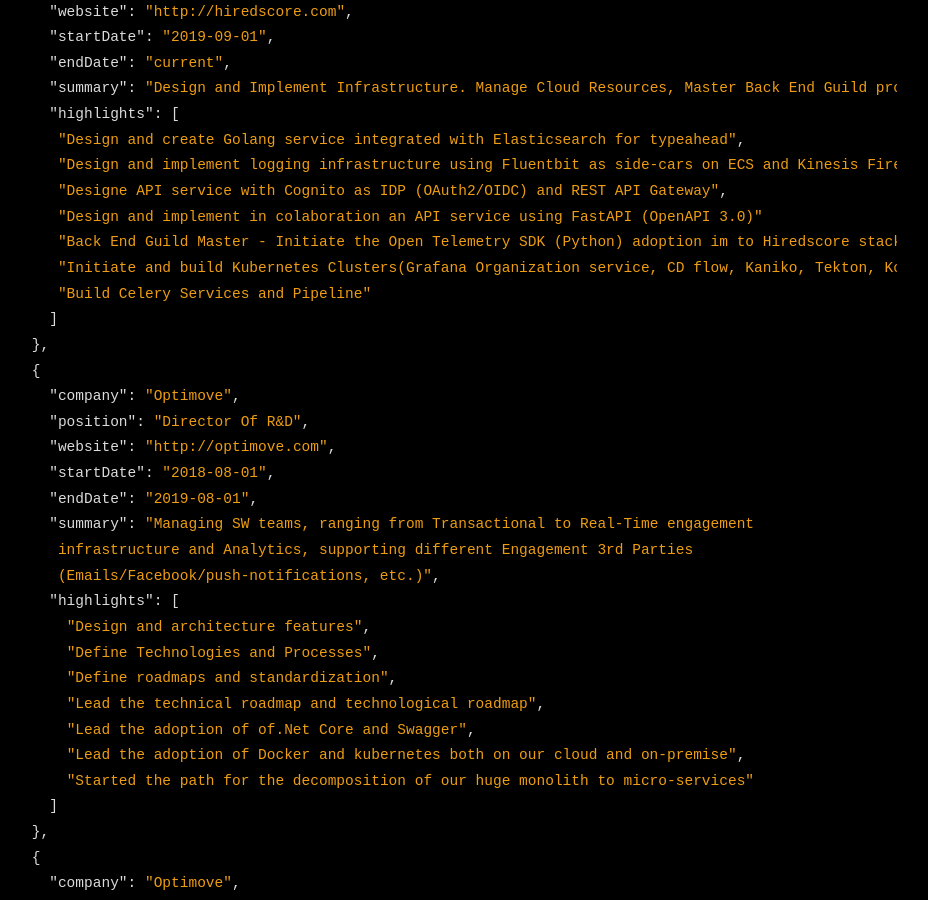
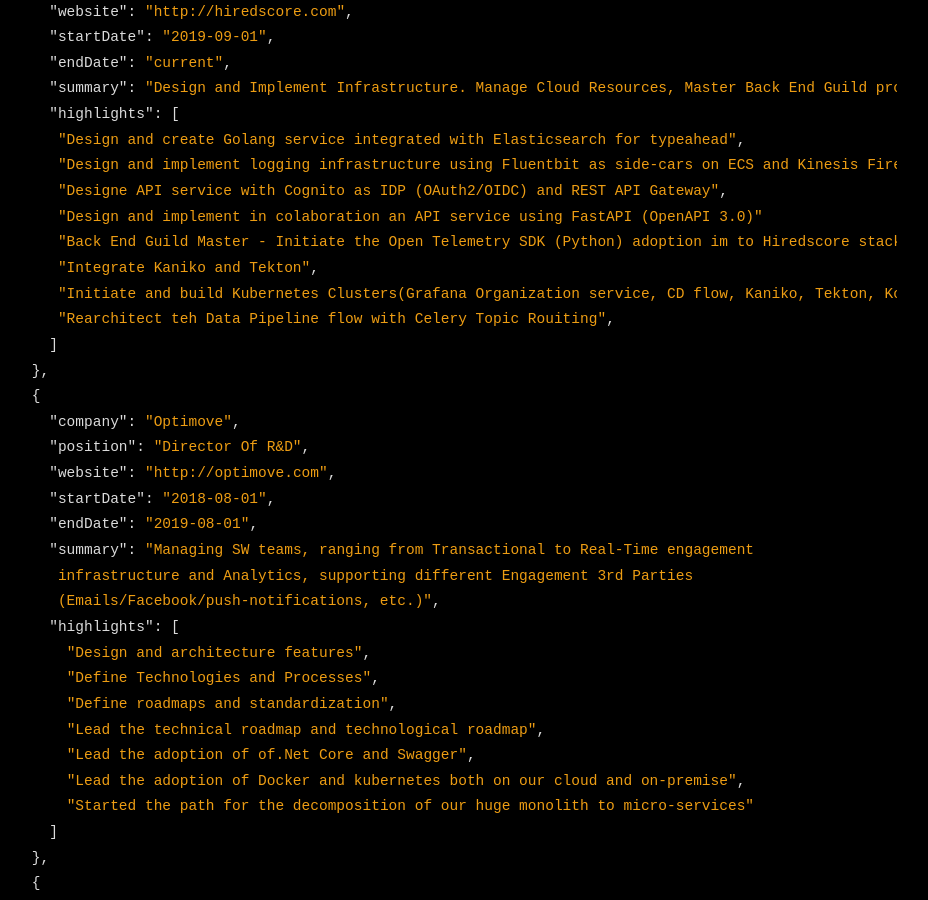
Before and after one commit to yossicohn/yossicohn.github.io, a Jekyll site: the page built from _posts/2019-11-18-my-cv.markdown, in a window 1280 px wide and 900 px high, scrolled down 1032 px. Shown: the whole window, without its empty margins (193-1121 px from the left). Built offline with Jekyll 4.4.1, drawn with Linux system fonts in a browser that asks for light colours.

Commit message:
Update 2019-11-18-my-cv.markdown

```diff
--- a/_posts/2019-11-18-my-cv.markdown
+++ b/_posts/2019-11-18-my-cv.markdown
@@ -58,8 +58,9 @@
        "Designe API service with Cognito as IDP (OAuth2/OIDC) and REST API Gateway",
        "Design and implement in colaboration an API service using FastAPI (OpenAPI 3.0)"
        "Back End Guild Master - Initiate the Open Telemetry SDK (Python) adoption im to Hiredscore stack",
+       "Integrate Kaniko and Tekton",
        "Initiate and build Kubernetes Clusters(Grafana Organization service, CD flow, Kaniko, Tekton, Kong Ingress Controller)",
-       "Build Celery Services and Pipeline"
+       "Rearchitect teh Data Pipeline flow with Celery Topic Rouiting",
       ]
     },
     {
```
